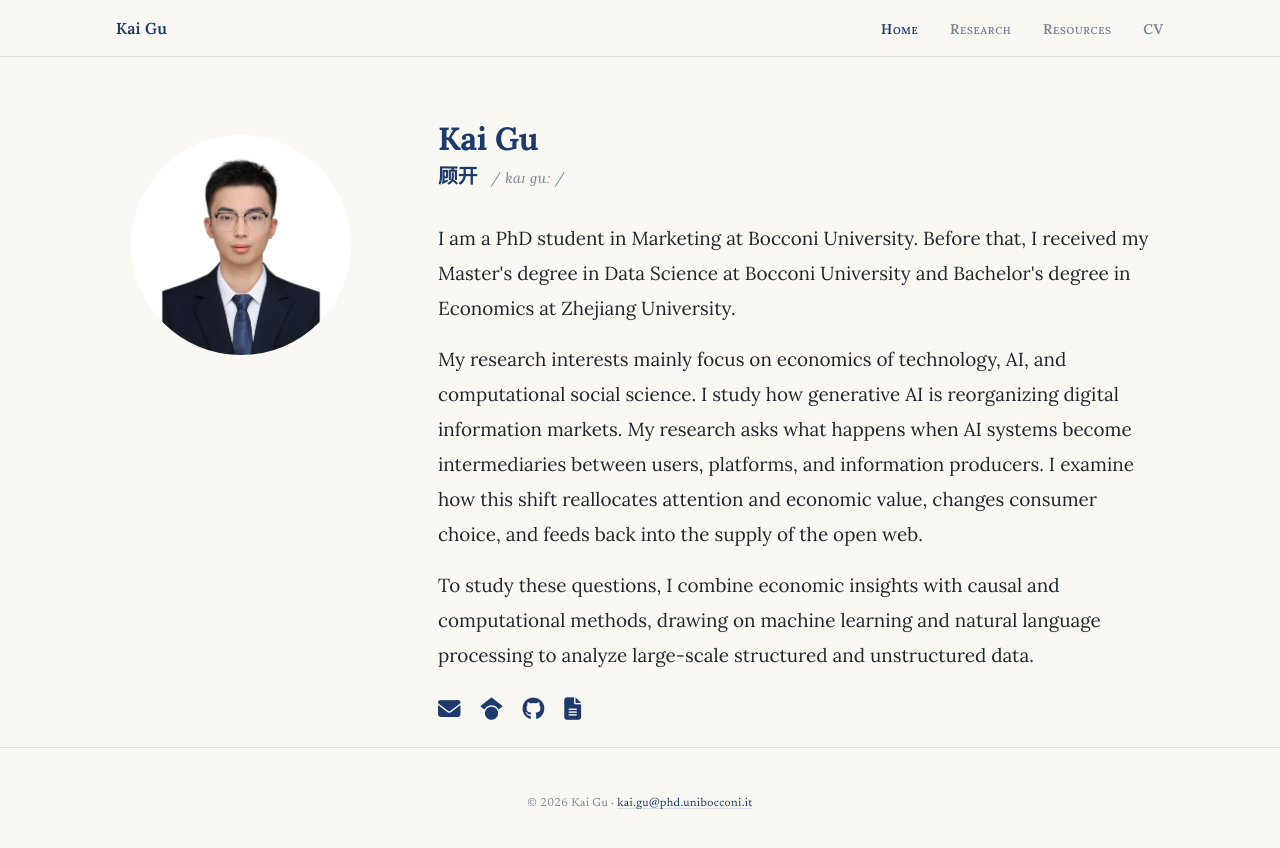
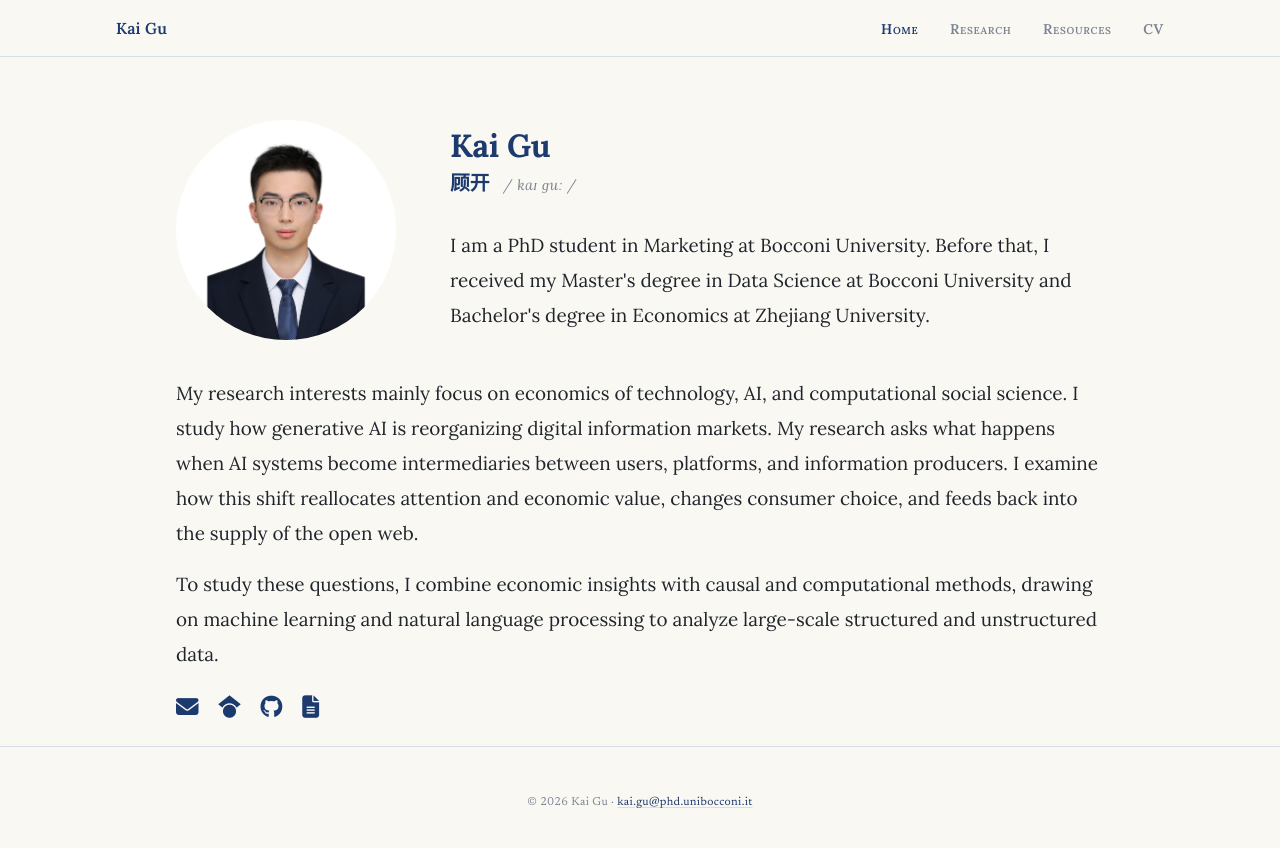
Before and after one commit to KaiGu2024/KaiGu2024.github.io, a Jekyll site: the page docs/index.html, which Jekyll copies as it is, in a window 1280 px wide. Shown: the top 848 px of the page. Built offline with Jekyll 4.4.1, drawn with Linux system fonts in a browser that asks for light colours; some web fonts are replaced.

Commit message:
place portrait beside introduction and let research prose span home

```diff
--- a/docs/css/style.css
+++ b/docs/css/style.css
@@ -129,6 +129,21 @@
   padding: 0 2rem;
 }
 
+.home-page { max-width: 1000px; }
+
+.home-intro {
+  display: grid;
+  grid-template-columns: 220px minmax(0, 1fr);
+  gap: 3rem;
+  align-items: center;
+  margin-bottom: 2rem;
+}
+
+.home-intro .about-photo,
+.intro-copy > .about-bio { margin-bottom: 0; }
+
+.intro-copy { min-width: 0; }
+
 .layout {
   display: grid;
   grid-template-columns: 250px minmax(0, 1fr);
@@ -159,8 +174,7 @@
 
 /* ==============================
    Standalone pages
-   Research, Resources, and CV use this full-width reading layout rather
-   than the profile-sidebar grid on the home page.
+   Shared reading layout for standalone pages.
    ============================== */
 .page-main {
   max-width: 1240px;
@@ -619,6 +633,12 @@
    Responsive
    ============================== */
 @media (max-width: 700px) {
+  .home-intro {
+    grid-template-columns: 1fr;
+    gap: 1.5rem;
+    margin-bottom: 0.9rem;
+  }
+
   .layout {
     grid-template-columns: 1fr;
     gap: 0;
--- a/docs/index.html
+++ b/docs/index.html
@@ -74,21 +74,20 @@
 
   <div id="progress-bar"></div>
 
-  <main>
-    <div class="layout">
-      <aside class="sidebar">
+  <main class="home-page">
+    <section id="welcome">
+      <div class="home-intro">
         <div class="about-photo reveal-up" aria-label="Kai Gu, PhD Student in Marketing, Bocconi University">
           <img src="assets/202608-square-original.jpg" alt="Professional portrait of Kai Gu" width="1791" height="1791">
         </div>
-      </aside>
-
-      <div class="content">
-        <section id="welcome">
+        <div class="intro-copy">
           <header class="intro-header reveal-up">
             <h1>Kai Gu</h1>
             <p class="name-details"><span class="name-cn" lang="zh">顾开</span><span class="name-phonetic">/ kaɪ ɡuː /</span></p>
           </header>
           <p class="about-bio reveal-up">I am a PhD student in Marketing at Bocconi University. Before that, I received my Master's degree in Data Science at Bocconi University and Bachelor's degree in Economics at Zhejiang University.</p>
+        </div>
+      </div>
       <p class="about-bio reveal-up">My research interests mainly focus on economics of technology, AI, and computational social science. I study how generative AI is reorganizing digital information markets. My research asks what happens when AI systems become intermediaries between users, platforms, and information producers. I examine how this shift reallocates attention and economic value, changes consumer choice, and feeds back into the supply of the open web.</p>
       <p class="about-bio reveal-up">To study these questions, I combine economic insights with causal and computational methods, drawing on machine learning and natural language processing to analyze large-scale structured and unstructured data.</p>
       <div class="about-links reveal-up" aria-label="Contact and profile links">
@@ -98,8 +97,6 @@
         <a href="cv/" aria-label="Curriculum vitae" title="CV"><i class="fa-solid fa-file-lines" aria-hidden="true"></i><span class="sr-only">CV</span></a>
       </div>
     </section>
-      </div>
-    </div>
   </main>
 
   <footer><p>&copy; 2026 Kai Gu &middot; <a href="mailto:kai.gu@phd.unibocconi.it">kai.gu@phd.unibocconi.it</a></p></footer>
```
Lines whose indentation alone changed are shown as unchanged.
